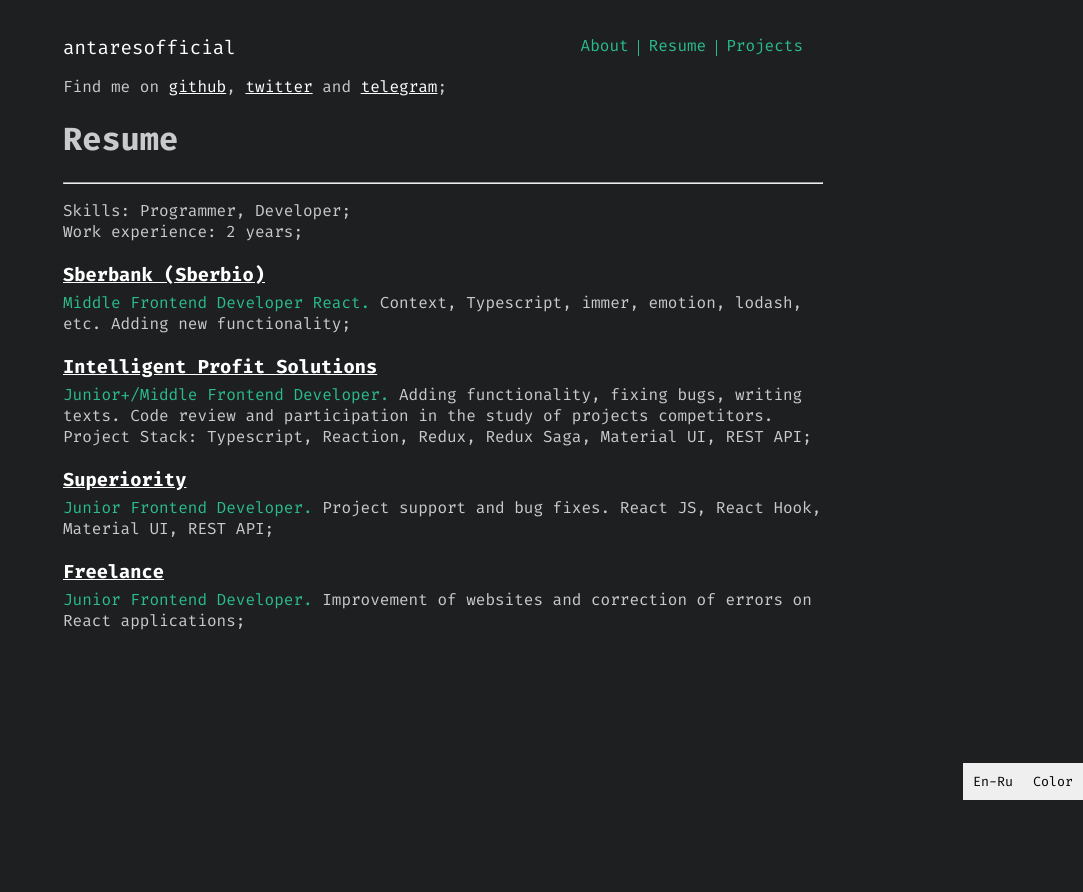
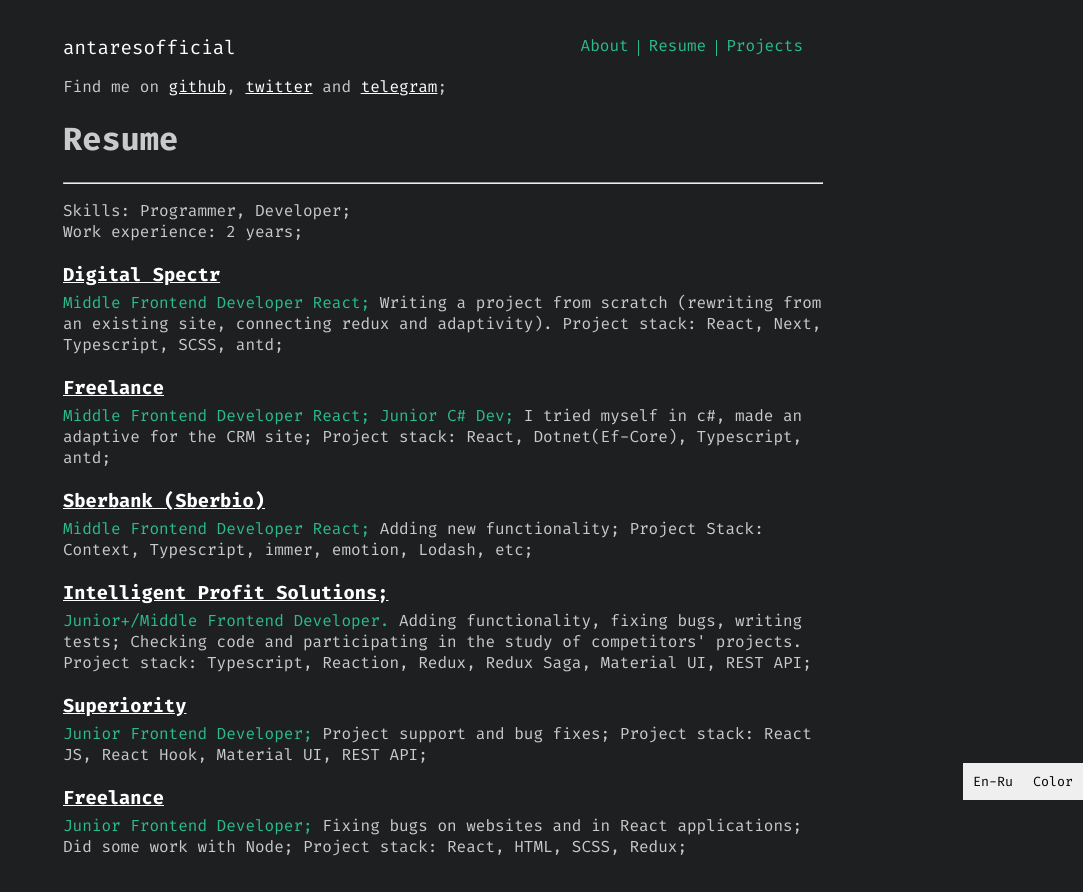
Before and after one commit to antares-public/portfolio-react, a React (Create React App) app: page /resume in a window 1280 px wide. Shown: the whole page, without its empty margins (197-1280 px from the left). Before the commit the page ends 800 px from the top, so only its background shows below. Built offline with nearby package versions, Linux system fonts and the light colour scheme.

Commit message:
some changes

```diff
--- a/src/components/Header.tsx
+++ b/src/components/Header.tsx
@@ -8,7 +8,7 @@ const Header: React.FC<{ color: string; lang: boolean }> = ({
   color,
   lang,
 }) => {
-  const content = lang ? NavEn : NavRu;
+  const content = lang ? NavRu : NavEn;
 
   return (
     <Head color={color}>
--- a/src/components/Resume.tsx
+++ b/src/components/Resume.tsx
@@ -21,7 +21,7 @@ const Resume: React.FC<{ lang: boolean; color: string }> = ({
         ) : (
           <Block>
             <p style={{ marginBottom: 0 }}>Навыки: Программист, разработчик;</p>
-            <p style={{ margin: 0 }}>Опыт работы: 2 года;</p>
+            <p style={{ margin: 0 }}>Опыт работы: &#62; 2х лет;</p>
           </Block>
         )}
 
@@ -29,7 +29,7 @@ const Resume: React.FC<{ lang: boolean; color: string }> = ({
           {content.map((e) => (
             <JobComponent key={e.name}>
               <h3 style={{ marginBottom: 5 }}>
-                <a href={e.link || ""} target="_blank">
+                <a href={e.link || ""} target="_blank" rel="noreferrer">
                   {e.name}
                 </a>
               </h3>
--- a/src/constants/en/about.ts
+++ b/src/constants/en/about.ts
@@ -1,8 +1,9 @@
 export const AboutEn = {
-    name: "About",
-    content: [
-        "Hi, my name is Maria.",
-        "I am a Frontend Developer [(TS, node, React)] from Orenburg. Despite my main field of activity, I like low-level things.",
-        "I participated in the development of a [Sberclass] constructor for an interactive educational game in Sberbank.",
-    ]
-}
+  name: "About",
+  content: [
+    "Hi, my name is Maria.",
+    "I am a Frontend Developer [(TS, node, React)] from Orenburg. Despite my main field of activity, I like low-level things.",
+    "I participated in the development of a [Sberclass] constructor for an interactive educational game in Sberbank.",
+    "I also like to write [backend] (so far for my pet projects) and small home viruses or read about information security.",
+  ],
+};
--- a/src/constants/en/nav.ts
+++ b/src/constants/en/nav.ts
@@ -1 +1 @@
-export const NavEn = { about: "Обо мне", resume: "Резюме", projects: "Проекты" }
+export const NavEn = { about: "About", resume: "Resume", projects: "Projects" }
--- a/src/constants/en/projects.ts
+++ b/src/constants/en/projects.ts
@@ -3,7 +3,7 @@ export const ProjectsListEn = {
   content: [
     {
       link: "https://github.com/antaresofficial/mini-redux",
-            name: "Mini-Redux"
+      name: "Mini-Redux",
     },
 
     {
@@ -23,19 +23,18 @@ export const ProjectsListEn = {
 
     {
       link: "https://github.com/antaresofficial/test-42px",
-            name: "Contacts"
+      name: "Contacts",
     },
 
     {
-            link: "https://github.com/antaresofficial/chucknorris",
-            name: "Сhuck-Norris-Joke",
+      link: "https://github.com/antaresofficial/keylogger",
+      name: "Simple keylogger",
     },
 
     {
       link: "https://github.com/antaresofficial/youtube-api",
       name: "Youtube-API",
     },
-
     {
       link: "https://github.com/antaresofficial/react-frontend-blog",
       name: "React-Frontend-Blog",
@@ -64,5 +63,6 @@ export const ProjectsListEn = {
     {
       link: "https://github.com/antaresofficial/tic-tac-toe",
       name: "Tic-Tak-Toe",
-        }]
-}
+    },
+  ],
+};
--- a/src/constants/en/resume.ts
+++ b/src/constants/en/resume.ts
@@ -1,28 +1,39 @@
 export const ResumeListEn = {
-    name: 'Resume',
+  name: "Resume",
   content: [
+    {
+      link: "https://digital-spectr.ru",
+      name: "Digital Spectr",
+      status: "Middle Frontend Developer React;",
+      desc: "Writing a project from scratch (rewriting from an existing site, connecting redux and adaptivity). Project stack: React, Next, Typescript, SCSS, antd;",
+    },
+    {
+      name: "Freelance",
+      status: "Middle Frontend Developer React; Junior C# Dev;",
+      desc: "I tried myself in c#, made an adaptive for the CRM site; Project stack: React, Dotnet(Ef-Core), Typescript, antd;",
+    },
     {
       link: "https://sberclass.ru",
       name: "Sberbank (Sberbio)",
-            status: "Middle Frontend Developer React.",
-            desc: "Context, Typescript, immer, emotion, lodash, etc. Adding new functionality;",
+      status: "Middle Frontend Developer React;",
+      desc: "Adding new functionality; Project Stack: Context, Typescript, immer, emotion, Lodash, etc;",
     },
     {
       link: "https://adevi.io",
-            name: "Intelligent Profit Solutions",
+      name: "Intelligent Profit Solutions;",
       status: "Junior+/Middle Frontend Developer.",
-            desc: "Adding functionality, fixing bugs, writing texts. Code review and participation in the study of projects competitors. Project Stack: Typescript, Reaction, Redux, Redux Saga, Material UI, REST API;",
+      desc: "Adding functionality, fixing bugs, writing tests; Checking code and participating in the study of competitors' projects. Project stack: Typescript, Reaction, Redux, Redux Saga, Material UI, REST API;",
     },
     {
       link: "https://superiorityai.ru/?auth=registration&utm_medium=organic&utm_source=vk&utm_campaign=community-profile-header",
       name: "Superiority",
-            status: "Junior Frontend Developer.",
-            desc: "Project support and bug fixes. React JS, React Hook, Material UI, REST API;",
+      status: "Junior Frontend Developer;",
+      desc: "Project support and bug fixes; Project stack: React JS, React Hook, Material UI, REST API;",
     },
     {
       name: "Freelance",
-            status: "Junior Frontend Developer.",
-            desc: "Improvement of websites and correction of errors on React applications;",
-        }
-    ]
-}
+      status: "Junior Frontend Developer;",
+      desc: "Fixing bugs on websites and in React applications; Did some work with Node; Project stack: React, HTML, SCSS, Redux;",
+    },
+  ],
+};
--- a/src/constants/ru/about.ts
+++ b/src/constants/ru/about.ts
@@ -1,7 +1,9 @@
 export const AboutRu = {
-    name: "Обо мне", content: [
-        "Привет! Моё имя Мария.",
-        "Я разработчик интерфейсов [(TS, node, React)] из Оренбурга. Не смотря на свою профессиональную область, я люблю писать низкоуровневые вещи.",
-        "Мне удалось поучавствовать в разработке [Сберкласс] конструктора для интерактивных образовательных игр в Сбербанке.",
-    ]
-}
+  name: "Обо мне",
+  content: [
+    "Привет! Моё имя Мария.",
+    "Я разработчик интерфейсов [(TS, node, React)] из Оренбурга. Не смотря на свою профессиональную область, я люблю писать низкоуровневые вещи.",
+    "Мне удалось поучавствовать в разработке [Сберкласс] конструктора для интерактивных образовательных игр в Сбербанке.",
+    "Также мне нравится писать [backend] (пока что для моих pet-пректов) и мелкие домашние вирусы или читать про информационную безопастность.",
+  ],
+};
--- a/src/constants/ru/nav.ts
+++ b/src/constants/ru/nav.ts
@@ -1 +1 @@
-export const NavRu = { about: "About", resume: "Resume", projects: "Projects" }
+export const NavRu = { about: "Обо мне", resume: "Резюме", projects: "Проекты" }
--- a/src/constants/ru/projects.ts
+++ b/src/constants/ru/projects.ts
@@ -3,7 +3,7 @@ export const ProjectsListRu = {
   content: [
     {
       link: "https://github.com/antaresofficial/mini-redux",
-            name: "Мини Редакс"
+      name: "Мини Редакс",
     },
 
     {
@@ -23,14 +23,12 @@ export const ProjectsListRu = {
 
     {
       link: "https://github.com/antaresofficial/test-42px",
-            name: "Приложение для записи контактов"
+      name: "Приложение для записи контактов",
     },
-
     {
-            link: "https://github.com/antaresofficial/chucknorris",
-            name: "Чак Норрис Шутки",
+      link: "https://github.com/antaresofficial/keylogger",
+      name: "Простой keylogger",
     },
-
     {
       link: "https://github.com/antaresofficial/youtube-api",
       name: "Ютуб API",
@@ -65,5 +63,5 @@ export const ProjectsListRu = {
       link: "https://github.com/antaresofficial/tic-tac-toe",
       name: "Крестики нолики",
     },
-    ]
-}
+  ],
+};
--- a/src/constants/ru/resume.ts
+++ b/src/constants/ru/resume.ts
@@ -1,27 +1,39 @@
 export const ResumeListRu = {
-    name: "Резюме", content: [
+  name: "Резюме",
+  content: [
+    {
+      link: "https://digital-spectr.ru",
+      name: "Digital Spectr",
+      status: "Middle Frontend Developer React;",
+      desc: "Написание проекта с нуля (переписывание с существующего сайта, подключение redux и адаптивности). Стек проекта: React, Next, Typescript, SCSS, antd;",
+    },
+    {
+      name: "Freelance",
+      status: "Middle Frontend Developer React; Junior C# Dev;",
+      desc: "Попробовала себя в c#, сделала адаптив для сайта CRM; Стек проекта: React, Dotnet(Ef-Core), Typescript, antd;",
+    },
     {
       link: "https://sberclass.ru",
       name: "Sberbank (Sberbio)",
-            status: "Middle Frontend Developer React.",
-            desc: "Context, Typescript, immer, emotion, lodash, etc. Добавление нового функционала;",
+      status: "Middle Frontend Developer React;",
+      desc: "Добавление нового функционала; Стек проекта: Context, Typescript, immer, emotion, lodash, etc;",
     },
     {
       link: "https://adevi.io",
-            name: "Intelligent Profit Solutions",
+      name: "Intelligent Profit Solutions;",
       status: "Junior+/Middle Frontend Developer.",
-            desc: "Добавление функционала, фикс багов, написание тестов. Code review and participation in the study of projects competitors. Project Stack: Typescript, Reaction, Redux, Redux Saga, Material UI, REST API;",
+      desc: "Добавление функционала, фикс багов, написание тестов; Проверка кода и участие в изучении проектов конкурентов. Стек проекта: Typescript, Reaction, Redux, Redux Saga, Material UI, REST API;",
     },
     {
       link: "https://superiorityai.ru/?auth=registration&utm_medium=organic&utm_source=vk&utm_campaign=community-profile-header",
       name: "Superiority",
-            status: "Junior Frontend Developer.",
-            desc: "Поддержка проектов и исправление багов. React JS, React Hook, Material UI, REST API;",
+      status: "Junior Frontend Developer;",
+      desc: "Поддержка проектов и исправление багов; Стек проекта: React JS, React Hook, Material UI, REST API;",
     },
     {
       name: "Freelance",
-            status: "Junior Frontend Developer.",
-            desc: "Исправление ошибок на сайтах и в React приложениях;",
-        }
-    ]
-}
+      status: "Junior Frontend Developer;",
+      desc: "Исправление ошибок на сайтах и в React приложениях; Немного поработала с Node; Стек проектов: React, HTML, SCSS, Redux;",
+    },
+  ],
+};
```
Also changed, not shown: 1 other file (tests, documents, lock files or other folders). Lines whose indentation alone changed are shown as unchanged.
